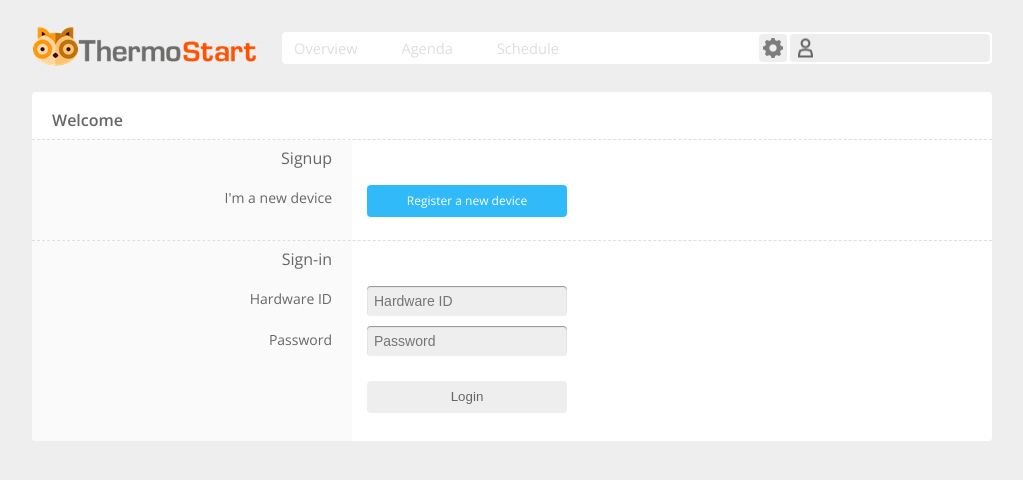
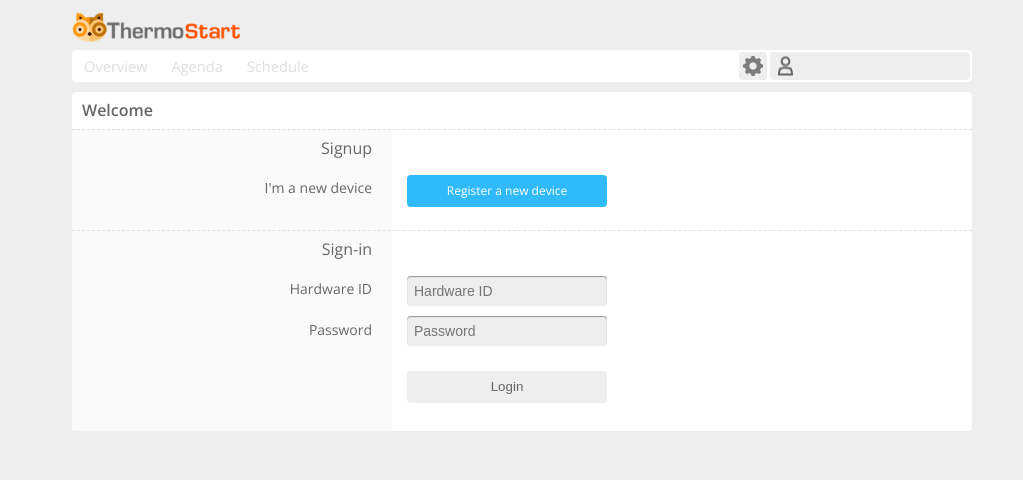
Before and after one commit to wichers/thermostart, a Flask app: page /login in a window 1280 px wide. Shown: the top 480 px of the page, without its empty margins (128-1151 px from the left). Run offline with Flask 3, Linux system fonts and the light colour scheme; parts of the project's set-up code (start-up, migrations or seed data) failed here and were passed over; some libraries are stand-ins or nearby versions.

Commit message:
Reapply "Merge pull request #8 from jvo85/ui_improvements_mobile"
This reverts commit 46603b4c8705cc2cd3914590c0026a2471f25bbc.

```diff
--- a/services/web/thermostart/static/css/basic-layout.css
+++ b/services/web/thermostart/static/css/basic-layout.css
@@ -1,6 +1,6 @@
 #container {
   margin: auto;
-  width: 980px;
+  width: 900px;
 }
 
 #top-bar {
@@ -10,8 +10,8 @@
 
 #content {
   margin: 0 auto;
-  padding: 32px 10px 18px 10px;
-  position: relative;
+  padding: 17px 10px 18px 10px;
+  /*position: relative;*/
 }
 
 #footer {
--- a/services/web/thermostart/static/css/general.css
+++ b/services/web/thermostart/static/css/general.css
@@ -52,9 +52,9 @@ h2 {
   font-weight: 600;
   font-size: 16px;
   padding-bottom: 10px;
-  padding-left: 20px;
+  padding-left: 10px;
   border-bottom: 1px dashed #dedede;
-  margin-top: 20px;
+  margin-top: 10px;
 }
 
 h3 {
@@ -202,21 +202,24 @@ small {
 
 /* Windows */
 .window-large {
-   width: 960px;
+   width: fit-content;
    -webkit-user-select: none;
    -khtml-user-select: none;
    -moz-user-select: none;
    -o-user-select: none;
    user-select: none;
    background-color: #ffffff;
-  -moz-border-radius: 4px;
+   -moz-border-radius: 4px;
    -webkit-border-radius: 4px;
-    border-radius: 4px;
+   border-radius: 4px;
+   position: absolute;
+   top: 0px;
+
 }
 
 .window-container {
     display: inline-block;
-    width: 100%;
+    width: 900px;
 }
 
 /* Icons */
--- a/services/web/thermostart/static/css/navigation.css
+++ b/services/web/thermostart/static/css/navigation.css
@@ -12,6 +12,9 @@
 .navigation-settings #settings-container,
 .navigation-standard-week #standard-week-container {
     display: block;
+    width: 900px;
+    position: relative;
+    top: 15px;
 }
 
 .navigation-account #navigation-links a[href="/account"],
--- a/services/web/thermostart/static/css/page-exceptions.css
+++ b/services/web/thermostart/static/css/page-exceptions.css
@@ -5,6 +5,7 @@
 .exceptions-date-picker .ui-datepicker{
   width:13em;
   border:none;
+  position: relative;
 }
 
 .exceptions-date-picker .ui-datepicker-header{
@@ -23,6 +24,11 @@
 #exceptions-container .exceptions-programs .touch-controls button {
     margin: 5px 0;
     width: 150px;
+}
+
+#exceptions-container .schedule-stencil {
+    left: 15px;
+    position: absolute;
 }
 
 #exceptions-container .schedule-stencil-block-button {
--- a/services/web/thermostart/static/css/page-login.css
+++ b/services/web/thermostart/static/css/page-login.css
@@ -1,5 +1,17 @@
 #profile-container {
     height: 390px;
+}
+
+#authentication-container{
+    width: 900px;
+    position: relative;
+    top: 15px;
+}
+
+.register-container{
+    width: 900px;
+    position: relative;
+    top: 15px;
 }
 
 #login-container{
--- a/services/web/thermostart/static/css/schedule.css
+++ b/services/web/thermostart/static/css/schedule.css
@@ -23,6 +23,7 @@
    text-align: center;
    color: #ffffff;
    z-index: 1;
+   margin-top: 2px;
 }
 
 .slice.head {
@@ -375,7 +376,7 @@ Side bar.
    padding: 0;
    line-height: 20px;   /* by default, it is set using rowHeight in JS */
    position: relative;
-   top: -1px;
+   top: -4px;
 }
 
 .schedule-container .sidebar li {
--- a/services/web/thermostart/static/css/settings.css
+++ b/services/web/thermostart/static/css/settings.css
@@ -1,10 +1,11 @@
 #settings-container .window-large {
     height: auto;
+    width: fit-content;
 }
 
 .settings-container {
     display: inline-block;
-    width: 100%;
+    width: 900px;
 }
 
 .settings-container .temperature-calibration-toggle, .settings-container .dim-toggle {
--- a/services/web/thermostart/static/css/top-bar.css
+++ b/services/web/thermostart/static/css/top-bar.css
@@ -1,11 +1,11 @@
 #logo {
-    position: absolute;
-    top: 10px;
+    position: relative;
+    /*top: 10px;*/
     left: 10px;
-    width: 240px;
-    height: 60px;
     background-image: url("../images/logo.png");
-    background-size: 240px 60px;
+    background-repeat: no-repeat;
+    height: 45px;
+    background-size: contain;
 }
 
 #logo.availability-indicator.available {
@@ -25,9 +25,9 @@
     background-color: #ffffff;
     padding: 2px;
     position: absolute;
-    top: 32px;
-    right: 10px;
-    left: 260px;
+    top: 50px;
+    width: 896px;
+    left: 10px;
 }
 
 #navigation-links {
@@ -44,7 +44,7 @@
     -moz-user-select: none;
     -o-user-select: none;
     user-select: none;
-    margin-right: 20px;
+    /*margin-right: 20px;*/
     line-height: 28px;
 }
 
--- a/services/web/thermostart/static/js/Exceptions.js
+++ b/services/web/thermostart/static/js/Exceptions.js
@@ -29,7 +29,7 @@ ts.initializeExceptions = function(thermostat, $scheduleContainer, $stencilConta
         model: new (ts.ExceptionsCollection.extend({
             blockMinSize: ts.EXCEPTIONS_RESOLUTION
         })),
-        columnWidth: (opts.width || 650) / 7,
+        columnWidth: (opts.width || 600) / 7,
         rows: ts.EXCEPTIONS_ROWS,
         rowHeight: (opts.height || 550) / ts.EXCEPTIONS_ROWS,
         blockSmallSize: ts.EXCEPTIONS_RESOLUTION,
--- a/services/web/thermostart/static/js/Overview.js
+++ b/services/web/thermostart/static/js/Overview.js
@@ -27,7 +27,7 @@ ts.initializeOverview = function(thermostat, $scheduleContainer, opts) {
 
     var scheduleView = new ts.ScheduleView({
         model: new ts.RelaxedCollection,
-        columnWidth: (opts.scheduleWidth || 610) / 7,
+        columnWidth: (opts.scheduleWidth || 600) / 7,
         rows: ts.OVERVIEW_ROWS,
         rowHeight: (opts.scheduleHeight || 550) / ts.OVERVIEW_ROWS,
         linesDensity: ts.OVERVIEW_RESOLUTION,
--- a/services/web/thermostart/static/js/StandardWeek.js
+++ b/services/web/thermostart/static/js/StandardWeek.js
@@ -154,7 +154,7 @@ ts.initializeStandardWeek = function(thermostat, $scheduleContainer, $stencilCon
             getBlockBefore: ts.StandardWeekCollection.prototype.getBlockBefore,
             blockMinSize: ts.STANDARD_WEEK_RESOLUTION
         })),
-        columnWidth: (opts.width || 650) / 7,
+        columnWidth: (opts.width || 600) / 7,
         rows: ts.STANDARD_WEEK_ROWS,
         rowHeight: (opts.height || 550) / ts.STANDARD_WEEK_ROWS,
         blockSmallSize: ts.STANDARD_WEEK_RESOLUTION,
@@ -400,7 +400,7 @@ ts.initializeStandardWeek = function(thermostat, $scheduleContainer, $stencilCon
         var blockOffset = $block.offset();
         var dialogWidth = $dialogWindow.outerWidth();
         var dialogHeight = $dialogWindow.outerHeight();
-        var left = blockOffset.left - dialogWidth;
+        var left = blockOffset.left + dialogWidth / 2;
         var top = Math.max(Math.min(blockOffset.top, $(window).height() - dialogHeight - 50), 0);
         $dialogWindow.offset({ left: left, top: top });
     });
--- a/services/web/thermostart/templates/account.html
+++ b/services/web/thermostart/templates/account.html
@@ -1,6 +1,7 @@
 {% extends "home.html" %}
 {% block content %}
-<div class="window-large">
+<div class="account-container">
+ <div class="window-large">
   <div class="window-container">
     <h2>My Profile</h2>
     <div class="widgets large">
@@ -95,5 +96,6 @@
       </div>
     </div>
   </div>
+ </div>
 </div>
 {% endblock content %}
--- a/services/web/thermostart/templates/login.html
+++ b/services/web/thermostart/templates/login.html
@@ -1,10 +1,10 @@
 {% extends "base.html" %}
 {% block content %}
-<div class="window-large">
-  <div class="window-container">
+<div id="authentication-container">
+  <div class="window-large">
+    <div class="window-container">
       <h2>Welcome</h2>
       <div class="widgets large">
-
           <div id="register-container" class="widget form">
               <div class="left">
                   <h5>Signup</h5>
@@ -56,7 +56,7 @@
                   </form>
               </div>
           </div>
-
+	</div>
       </div>
   </div>
 </div>
--- a/services/web/thermostart/templates/register.html
+++ b/services/web/thermostart/templates/register.html
@@ -1,6 +1,7 @@
 {% extends "base.html" %}
 {% block content %}
-<div class="window-large">
+<div class="register-container">
+ <div class="window-large">
   <div class="window-container">
     <h2>Registration</h2>
     <div class="widgets large">
@@ -107,5 +108,6 @@
       </div>
     </div>
   </div>
+ </div>
 </div>
 {% endblock content %}
```
Also changed, not shown: other parts of services/web/thermostart/static/css/general.css (+30 -0 lines), services/web/thermostart/static/css/page-overview.css (+33 -21 lines), services/web/thermostart/static/css/page-standard-week.css (+12 -8 lines), services/web/thermostart/static/js/ithermostat.js (+4 -3 lines), services/web/thermostart/templates/includes/exceptions-container.html (+18 -10 lines), services/web/thermostart/templates/includes/overview-container.html (+13 -14 lines), services/web/thermostart/templates/includes/standard-week-container.html (+12 -6 lines).
